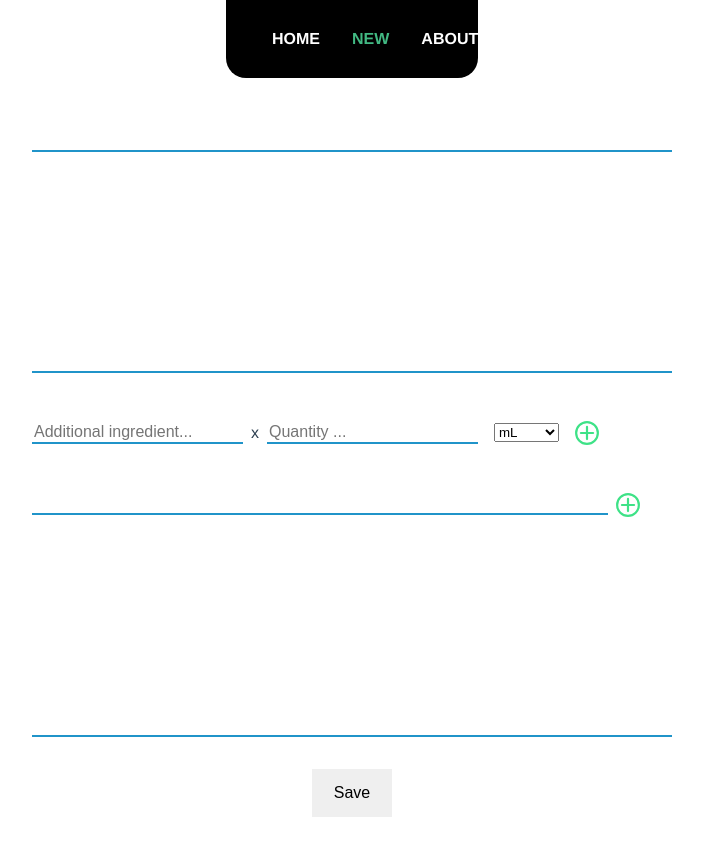
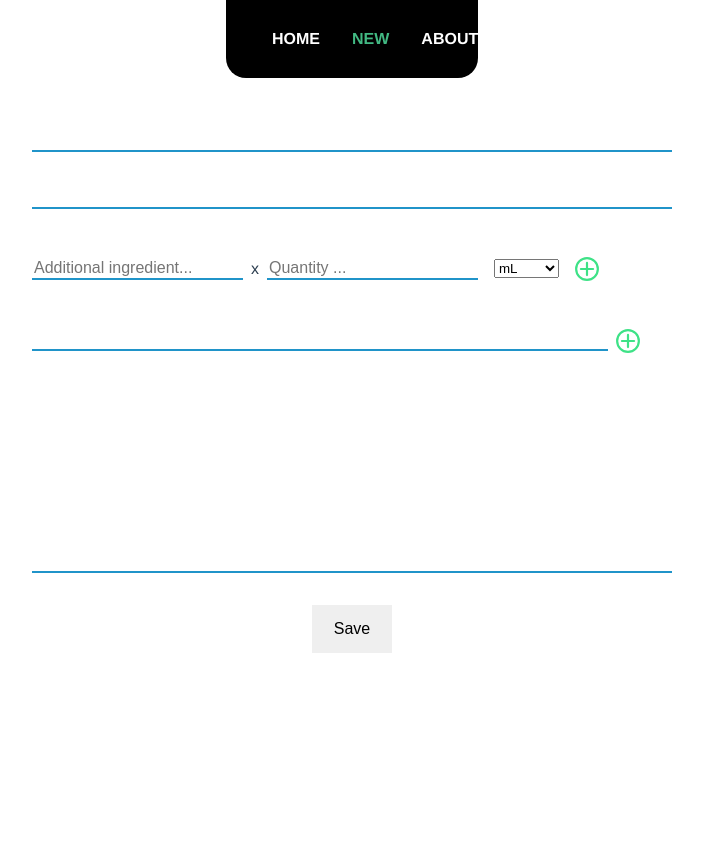
Before and after one commit to tanguymartinez/recipes, a Vue app: page /new in a window 1280 px wide. Shown: the whole page, without its empty margins (288-991 px from the left). After the commit the page ends 800 px from the top, so only its background shows below. Built offline with nearby package versions, Linux system fonts and the light colour scheme.

Commit message:
Add auto-resizing textarea

```diff
--- a/src/components/FormRecipe.vue
+++ b/src/components/FormRecipe.vue
@@ -4,7 +4,7 @@
       <label for="name">Name:</label>
       <input type="text" name="name" id="name" v-model="name" />
       <label for="description">Description:</label>
-      <textarea name="description" id="description" cols="30" rows="10" v-model="description"></textarea>
+      <textarea-auto :value="description" @input="description = $event" />
       <label for="ingredients">Ingredients:</label>
       <list-dynamic-ingredients
         :items="ingredients"
@@ -31,6 +31,8 @@
 <script>
 import ListDynamicSteps from "./ListDynamicSteps";
 import ListDynamicIngredients from "./ListDynamicIngredients";
+import TextareaAuto from "./TextareaAuto";
+
 export default {
   data: function() {
     return {
@@ -44,7 +46,8 @@ export default {
   },
   components: {
     ListDynamicSteps,
-    ListDynamicIngredients
+    ListDynamicIngredients,
+    TextareaAuto
   },
   methods: {
     log: console.log,
@@ -82,4 +85,8 @@ export default {
 <style lang="sass" scoped>
 @use "../assets/mixins"
 @include mixins.default-form
+.editable
+  text-align: left
+  @include mixins.default-form-input
+  @include mixins.editable
 </style>
--- /dev/null
+++ b/src/components/TextareaAuto.vue
@@ -0,0 +1,32 @@
+<template>
+  <textarea @input.prevent="input" :value="value"></textarea>
+</template>
+
+<script>
+export default {
+  props: {
+    value: {
+      type: String,
+      default: ""
+    }
+  },
+  methods: {
+    input: function(e) {
+      var element = e.target;
+      element.style.height = "auto";
+      element.style.height = element.scrollHeight + "px";
+      this.$emit("input", e.target.value);
+    }
+  }
+};
+</script>
+
+<style lang="sass" scoped>
+@use "../assets/mixins"
+textarea
+    font-family: inherit
+    height: 1rem
+    resize: none
+    overflow: hidden
+    @include mixins.default-form-input
+</style>
```
